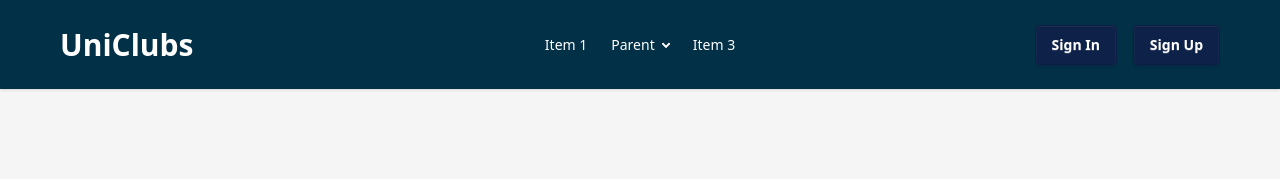
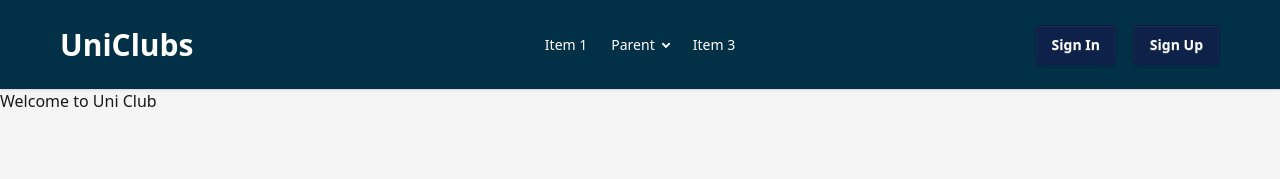
Before and after one commit to MughniRayhan/uni-clubs, a React (Vite) app in the folder uni-clubs-client-side/: page / in a window 1280 px wide. Shown: the top 179 px of the page. Built offline with nearby package versions, Linux system fonts and the light colour scheme.

Commit message:
add some changes

```diff
--- a/uni-clubs-client-side/src/Pages/Home/Home.jsx
+++ b/uni-clubs-client-side/src/Pages/Home/Home.jsx
@@ -1,9 +1,10 @@
 import React from 'react';
+import Banner from '../../Component/Banner/Banner';
 
 const Home = () => {
     return (
         <div>
-
+            <Banner/>
         </div>
     );
 };
```
